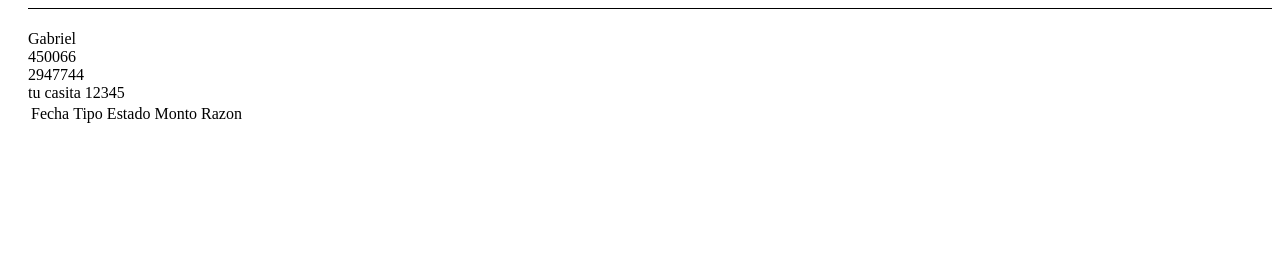
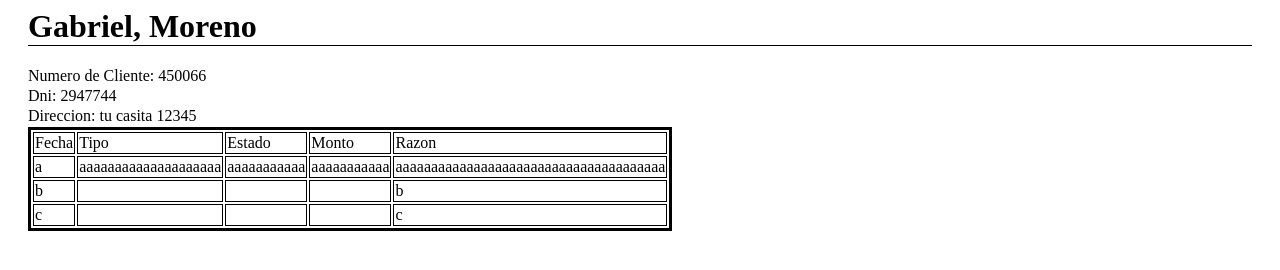
Before and after one commit to Nachorvw/Entrega_Sprint_5_ITBANK, a plain HTML site: page index.html in a window 1280 px wide. Drawn offline with Linux system fonts and the light colour scheme.

Commit message:
agrego css

```diff
--- a/html/style.css
+++ b/html/style.css
@@ -2,6 +2,20 @@ html{
    margin-left: 20px;
 }
 h1{
-
+    margin-right: 20px;
     border-bottom: 1px black solid;
 }
+div{
+    padding-bottom: 2px;
+}
+table{
+    border:3px solid black;
+}
+tr{
+    margin-bottom: 5px;
+}
+td{
+    margin-right: auto;
+    margin-left: 10px;
+    border: 1px black groove ;
+}
--- a/index.html
+++ b/index.html
@@ -5,14 +5,16 @@
         <link rel="stylesheet" href="/html/style.css">
     </head>
     <body>
-        <h1></h1>
-        <div>Gabriel</div>
-        <div>450066</div>
-        <div>2947744</div>
-        <div>tu casita 12345
+        <h1>Gabriel, Moreno</h1>
+        <div>Numero de Cliente: 450066</div>
+        <div>Dni: 2947744</div>
+        <div>Direccion: tu casita 12345</div>
         <table>
         <tr><td>Fecha</td><td>Tipo</td><td>Estado</td><td>Monto</td><td>Razon</td></tr>
-        <tr><td></td><td></td><td></td><td></td><td></td></tr>
+        <tr><td>a</td><td>aaaaaaaaaaaaaaaaaaaa</td><td>aaaaaaaaaaa</td><td>aaaaaaaaaaa</td><td>aaaaaaaaaaaaaaaaaaaaaaaaaaaaaaaaaaaaaa</td></tr>
+        <tr><td>b</td><td></td><td></td><td></td><td>b</td></tr>
+        <tr><td>c</td><td></td><td></td><td></td><td>c</td></tr>
+
         </table>
     </body>
 </html>
```
Also changed, not shown: 1 other file.
